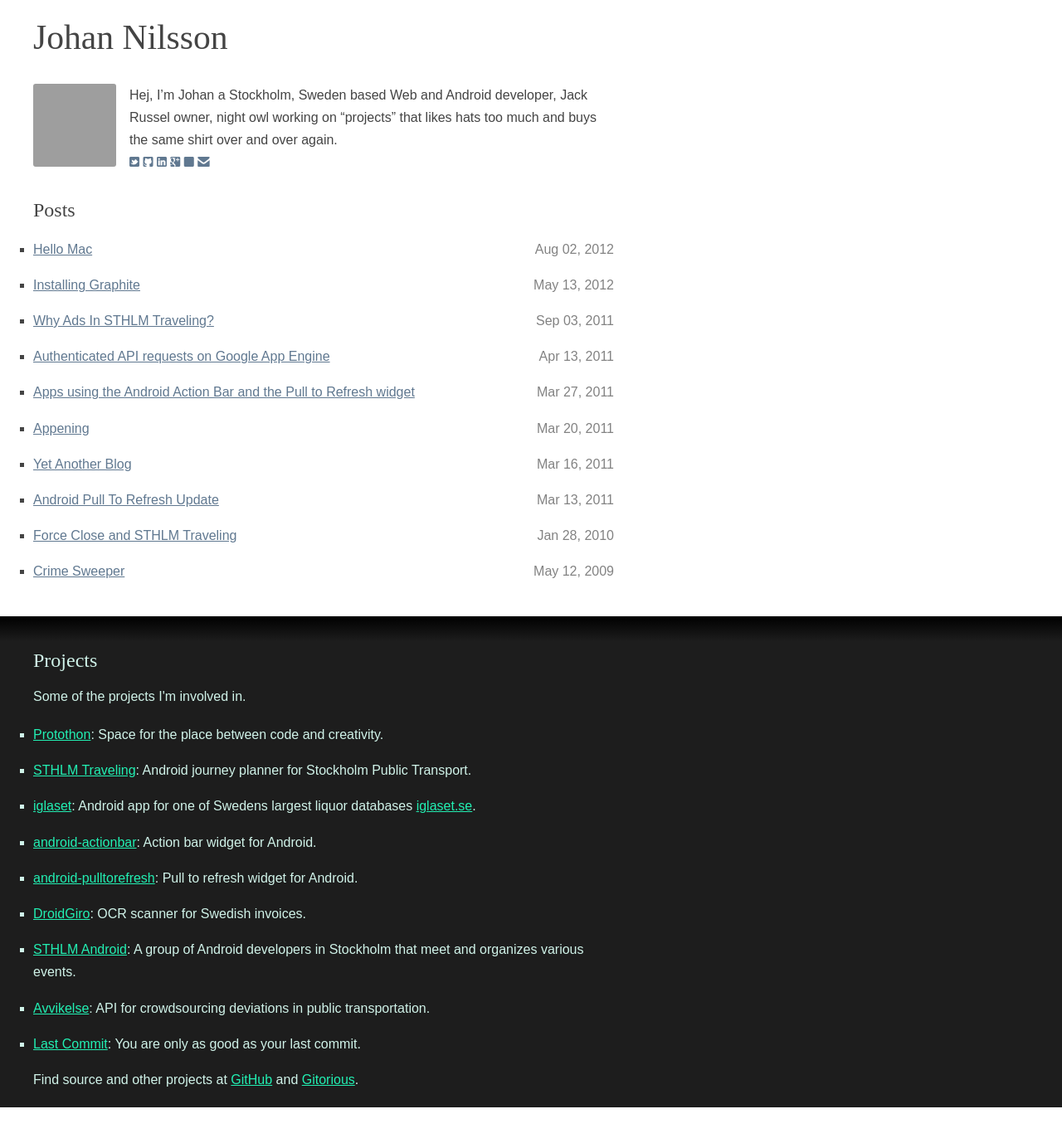
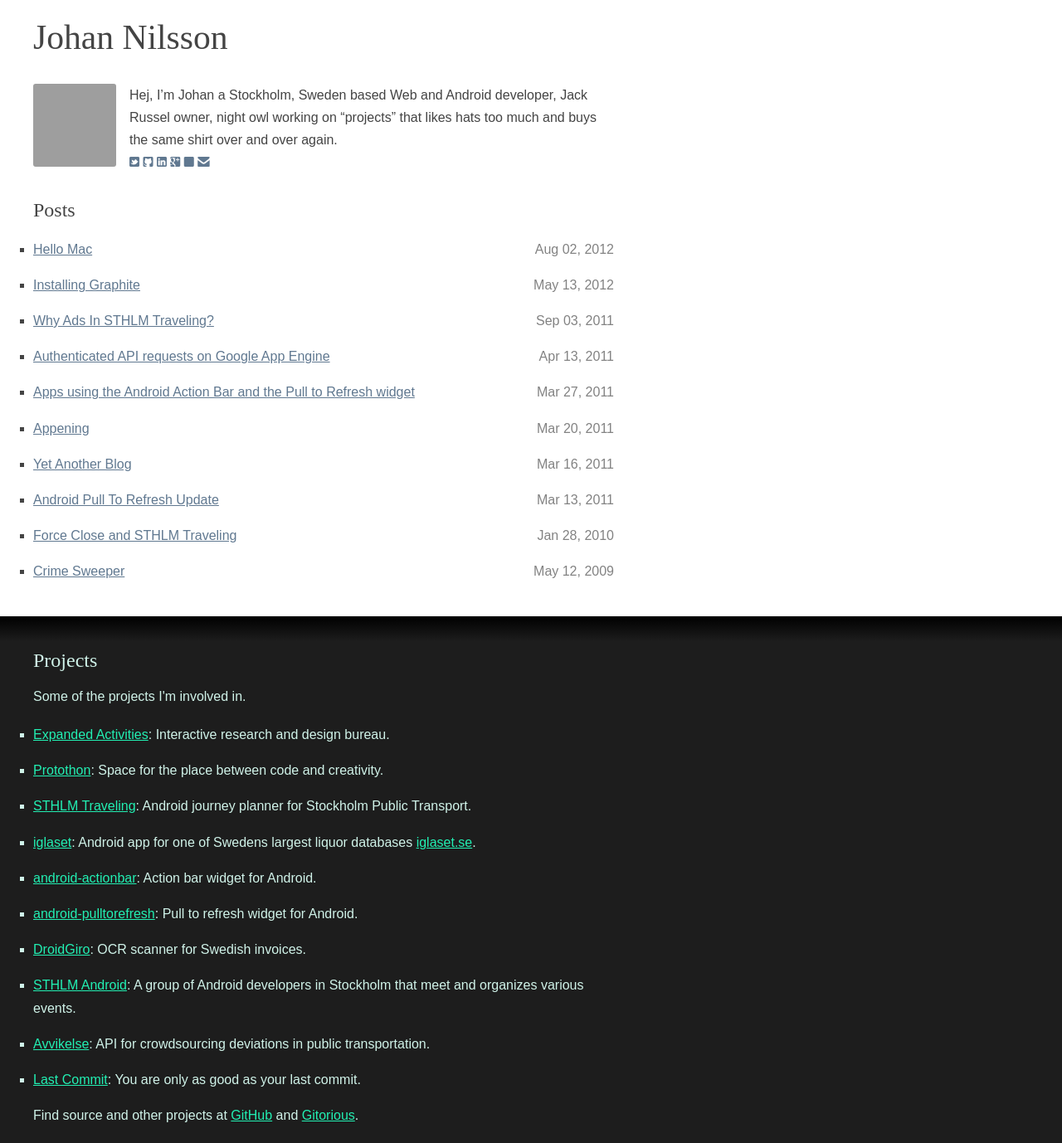
Before and after one commit to johannilsson/johannilsson.github.com, a Jekyll site: the page built from index.html, in a window 1280 px wide. Shown: the whole page at 83% size. Built offline with Jekyll 4.4.1, drawn with Linux system fonts in a browser that asks for light colours; some web fonts are replaced; comment, search, counter and statistics services are not loaded; before the commit the page ends 1335 px from its top, so only the background shows below that; grey boxes are pictures that could not be loaded.

Commit message:
Add link to my company.

```diff
--- a/index.html
+++ b/index.html
@@ -30,6 +30,7 @@
       <h2>Projects</h2>
       <p>Some of the projects I'm involved in.</p>
       <ul class="posts">
+          <li><a href="http://expandedactivities.com">Expanded Activities</a>: Interactive research and design bureau.</li>
           <li><a href="http://protothon.com">Protothon</a>: Space for the place between code and creativity.</li>
           <li><a href="https://market.android.com/details?id=com.markupartist.sthlmtraveling">STHLM Traveling</a>: Android journey planner for Stockholm Public Transport.</li>
           <li><a href="https://market.android.com/details?id=com.markupartist.iglaset">iglaset</a>: Android app for one of Swedens largest liquor databases <a href="http://iglaset.se">iglaset.se</a>.</li>
```
